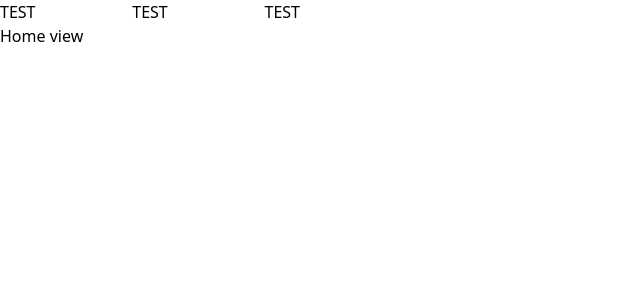
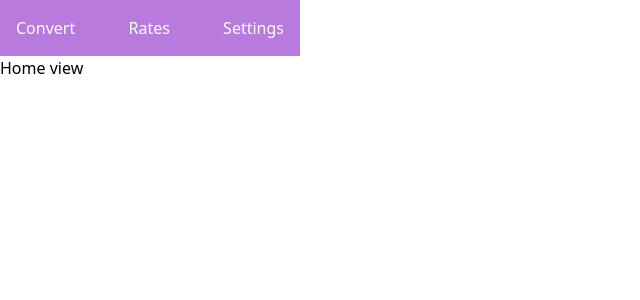
Before and after one commit to ktopouzi/easy-converter, a Vue app: page / in a window 1280 px wide. Shown: the top 300 px of the page, without its empty margins (0-640 px from the left). Built offline with nearby package versions, Linux system fonts and the light colour scheme.

Commit message:
updated header template

```diff
--- a/src/components/UI/Header.vue
+++ b/src/components/UI/Header.vue
@@ -1,9 +1,9 @@
 <template>
-  <header>
+  <header class="bg-cvrt_primary text-white text-base">
     <nav class="flex justify-between">
-      <router-link to="/">TEST</router-link>
-      <router-link to="/about">TEST</router-link>
-      <router-link to="/about">TEST</router-link>
+      <router-link class="p-4" to="/">Convert</router-link>
+      <router-link class="p-4" to="/rates">Rates</router-link>
+      <router-link class="p-4" to="/settings">Settings</router-link>
     </nav>
   </header>
 </template>
```
